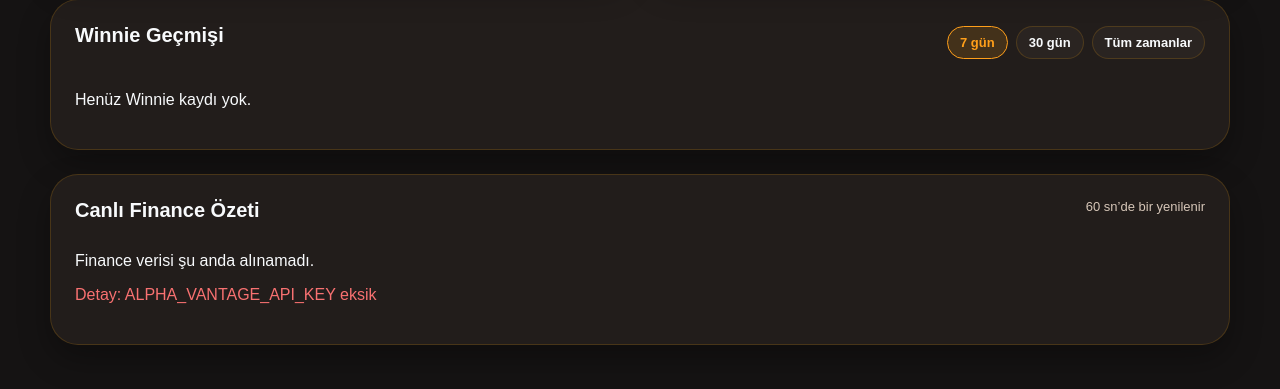
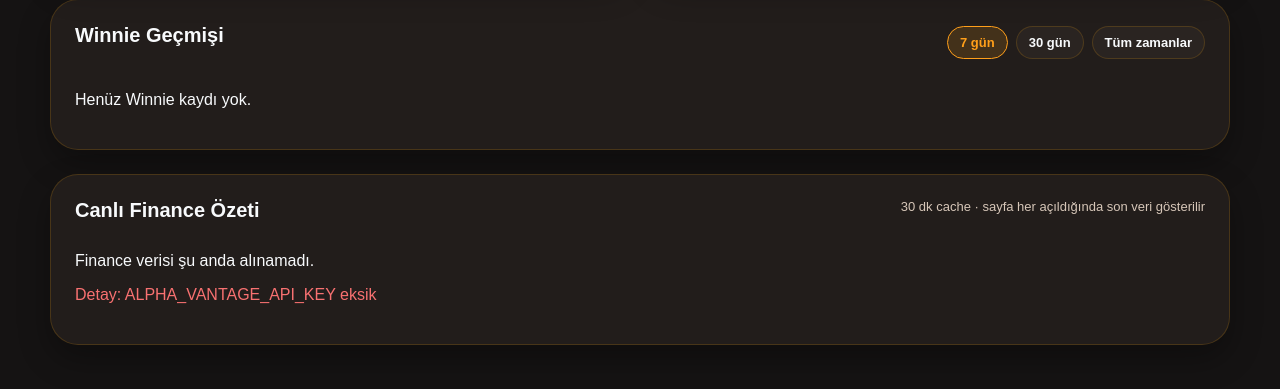
Before and after one commit to yigitsasal90/lifeboard, a Flask app: page / in a window 1280 px wide. Shown: the part 2745-3134 px from the top of the page. Run offline with Flask 3, Linux system fonts and the light colour scheme; data that the repository does not hold is empty.

Commit message:
Update dashboard.html

```diff
--- a/templates/dashboard.html
+++ b/templates/dashboard.html
@@ -299,7 +299,7 @@
                 <span class="section-sub">Son güncelleme: {{ finance_updated_at }}</span>
             {% endif %}
         </div>
-        <span class="section-sub">60 sn’de bir yenilenir</span>
+        <span class="section-sub">30 dk cache · sayfa her açıldığında son veri gösterilir</span>
     </div>
 
     {% if finance_cards %}
```
